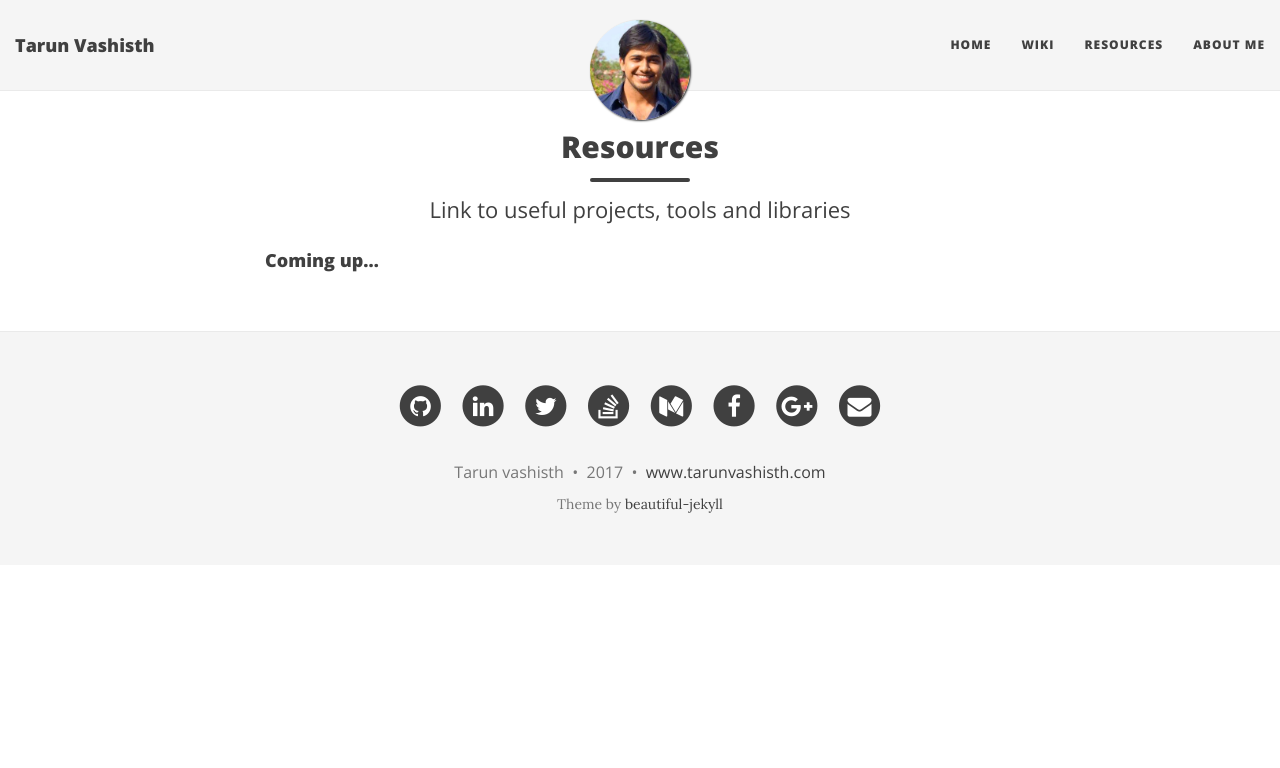
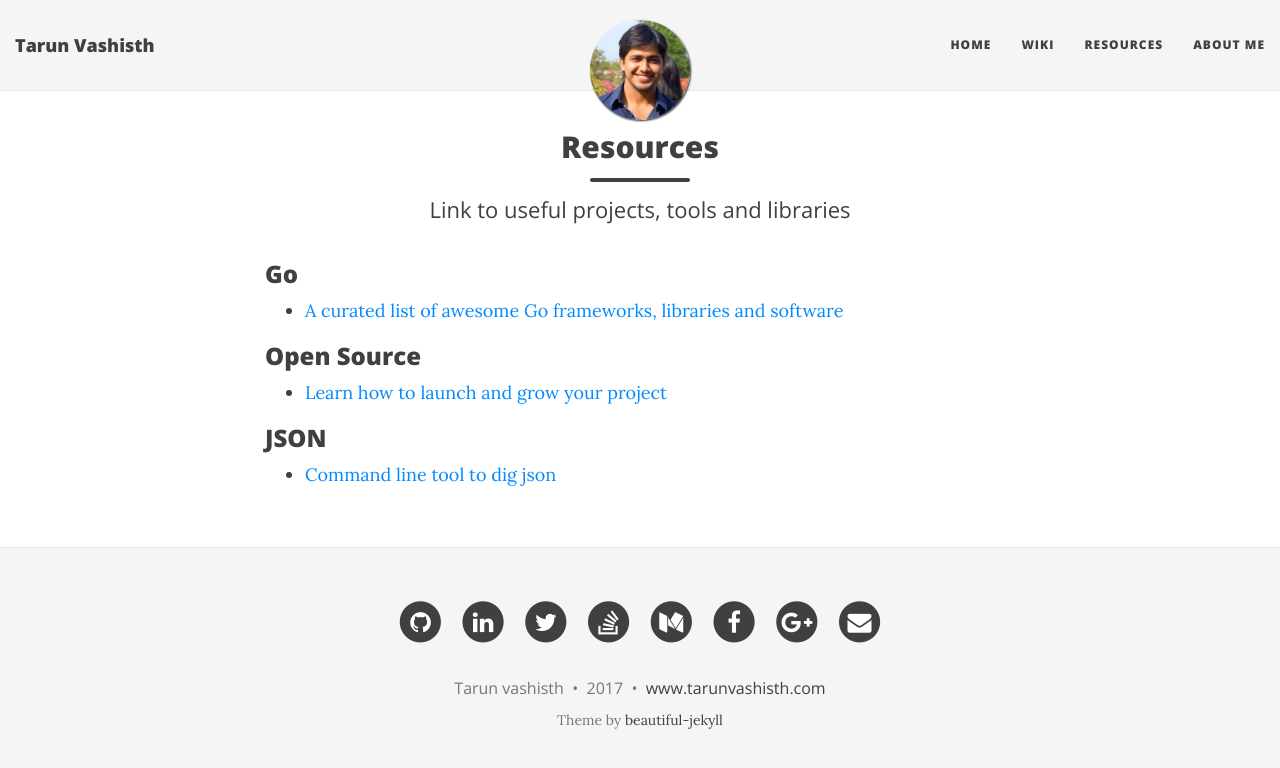
Before and after one commit to tarun91vas/tarun91vas.github.io, a Jekyll site: the page built from resources.md, in a window 1280 px wide. Shown: the top 768 px of the page. Built offline with Jekyll 4.4.1, drawn with Linux system fonts in a browser that asks for light colours; nearby versions of some CDN libraries.

Commit message:
Add few resource links

```diff
--- a/resources.md
+++ b/resources.md
@@ -4,4 +4,12 @@ title: Resources
 subtitle: Link to useful projects, tools and libraries
 ---
 
-#### Coming up...
+### Go
+- [A curated list of awesome Go frameworks, libraries and software](https://github.com/avelino/awesome-go)
+
+### Open Source
+- [Learn how to launch and grow your project](https://opensource.guide/)
+
+
+### JSON
+- [Command line tool to dig json](https://github.com/simeji/jid)
```
